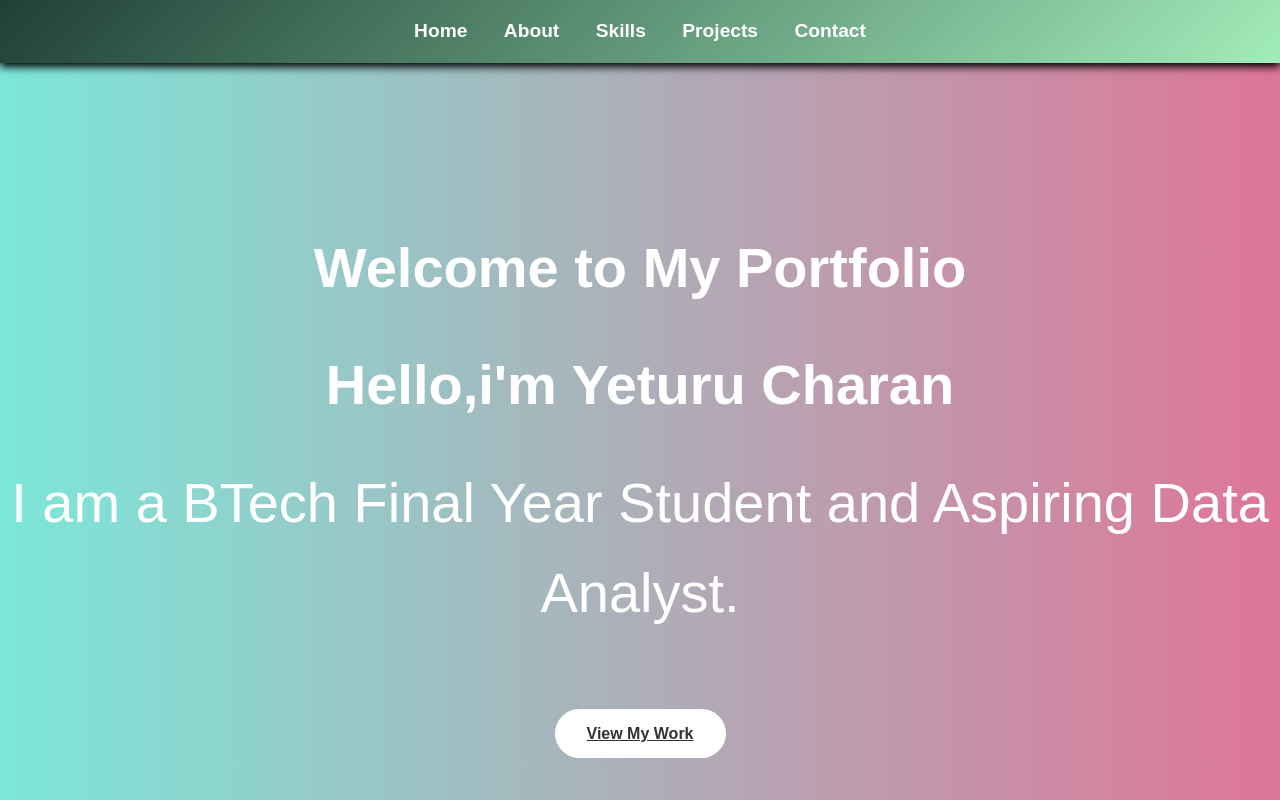
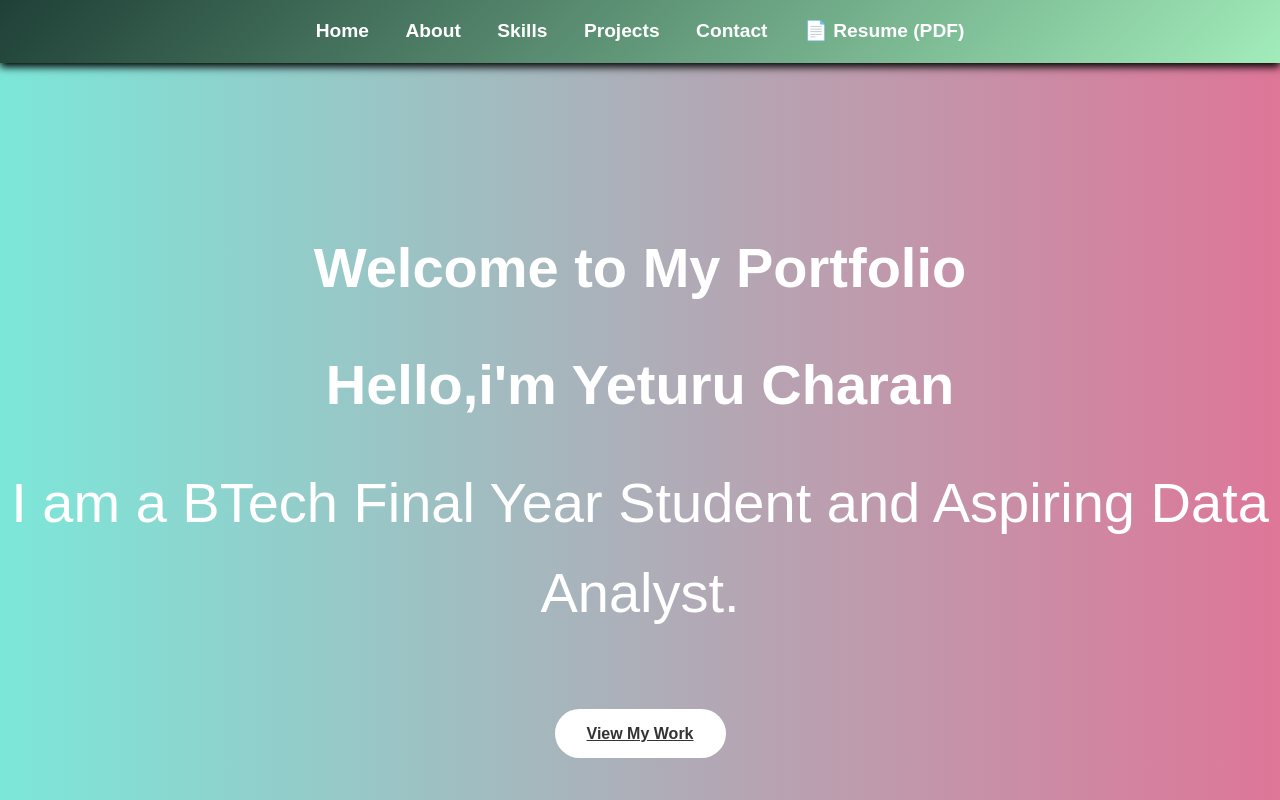
Before and after one commit to yeturucharan1234/portfolio, a plain HTML site: page index.html in a window 1280 px wide. Shown: the top 800 px of the page. Drawn offline with Linux system fonts and the light colour scheme.

Commit message:
Update index.html

```diff
--- a/index.html
+++ b/index.html
@@ -18,6 +18,13 @@
                 <li><a href="#skills">Skills</a></li>
                 <li><a href="#projects">Projects</a></li>
                 <li><a href="#contact">Contact</a></li>
+                 <li>
+                    <a href="https://drive.google.com/uc?export=download&id=1-GeT7IV-mJc9sezDnX4pl8pbLbsayJSs"
+                       target="_blank"
+                       style="text-decoration: none; color: white;">
+                        📄 Resume (PDF)
+                    </a>
+                </li>
 
             </ul>
         </nav>
```
